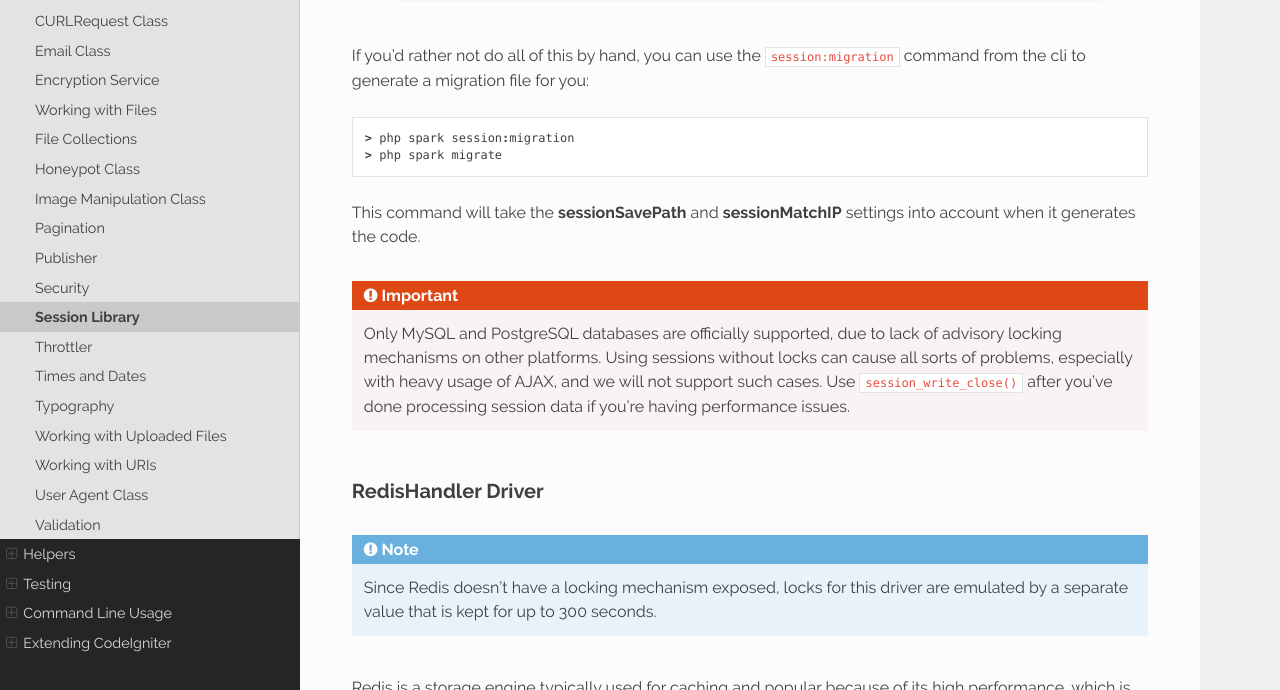
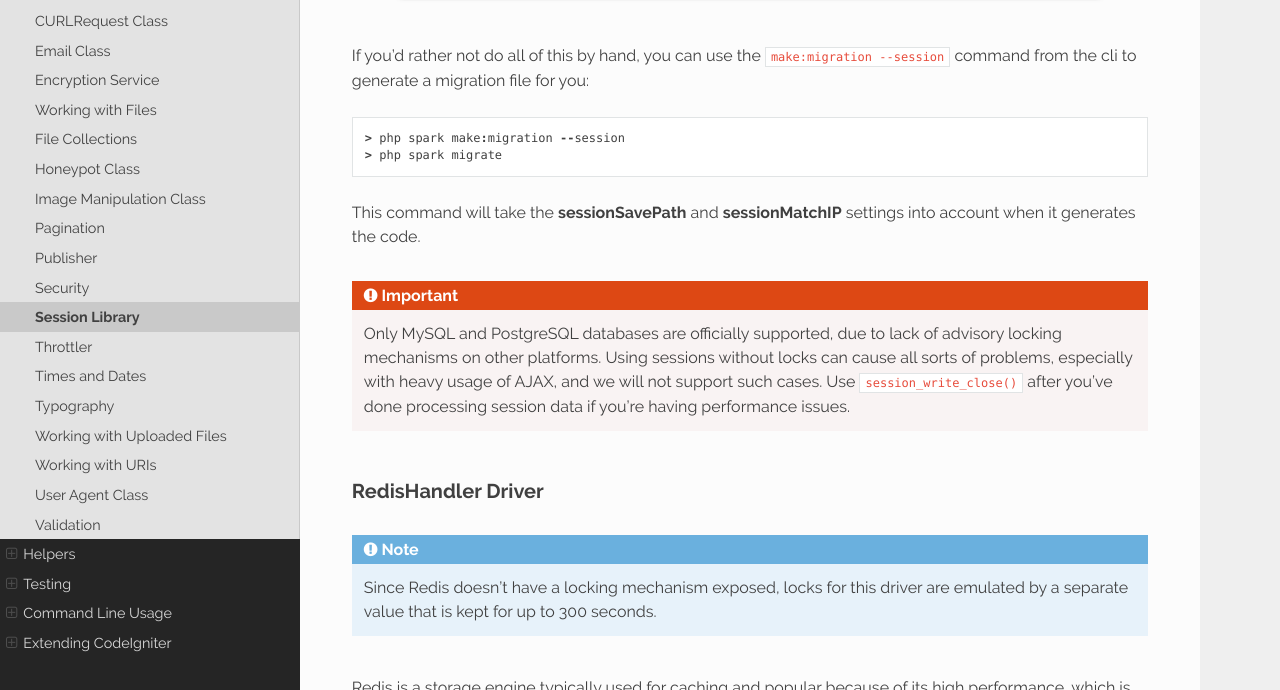
Before and after one commit to NEKOGET/ci4_user_guide_src, a Sphinx documentation site: the page built from source/libraries/sessions.rst, in a window 1280 px wide and 900 px high, scrolled down 17804 px, cut to the strip 210-900 px from the top of the window. Built offline with Sphinx 7.4.7 and the Read the Docs theme 2.0.0, drawn with Linux system fonts in a browser that asks for light colours.

Commit message:
docs: update deprecated command

```diff
--- a/source/libraries/sessions.rst
+++ b/source/libraries/sessions.rst
@@ -569,10 +569,10 @@ You can choose the Database group to use by adding a new line to the
 
 .. literalinclude:: sessions/040.php
 
-If you'd rather not do all of this by hand, you can use the ``session:migration`` command
+If you'd rather not do all of this by hand, you can use the ``make:migration --session`` command
 from the cli to generate a migration file for you::
 
-  > php spark session:migration
+  > php spark make:migration --session
   > php spark migrate
 
 This command will take the **sessionSavePath** and **sessionMatchIP** settings into account
```
